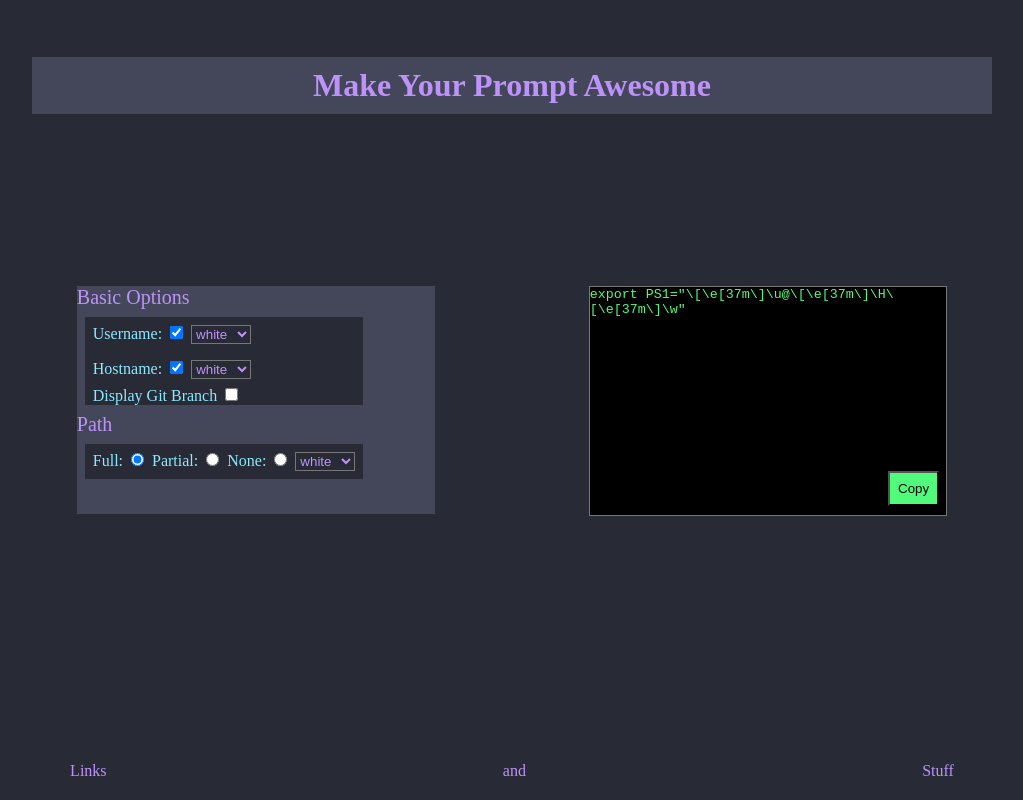
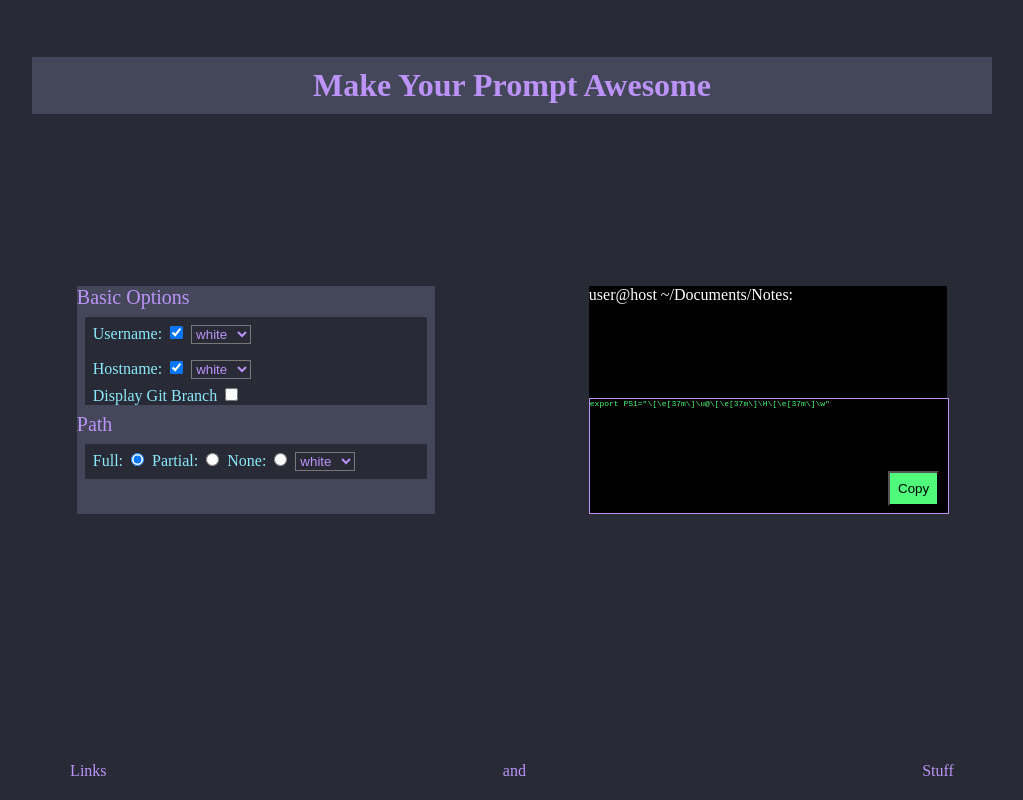
Before and after one commit to WJVincent/ps1-wizard, a React (Create React App) app: page / in a window 1280 px wide. Shown: the whole page, without its empty margins (128-1151 px from the left). Built offline with nearby package versions, Linux system fonts and the light colour scheme.

Commit message:
added prompt previewer

```diff
--- a/src/App.js
+++ b/src/App.js
@@ -1,4 +1,4 @@
-import { SectionsForm, PromptOutput } from "./components";
+import { SectionsForm, PromptOutput, PromptVisual } from "./components";
 import styles from "./App.module.css";
 
 const App = () => {
@@ -14,6 +14,7 @@ const App = () => {
         </div>
 
         <div className={styles.promptContainer}>
+          <PromptVisual />
           <PromptOutput />
         </div>
       </div>
--- a/src/App.module.css
+++ b/src/App.module.css
@@ -2,7 +2,7 @@
   height: 100vh;
   display: grid;
   grid-template-rows: 1fr 5fr 1fr;
-  background-color: 	#282a36;
+  background-color: #282a36;
 }
 
 .header {
@@ -26,19 +26,17 @@
 }
 
 .formContainer {
-  display: flex;
-  align-self: center;
-  justify-self: center;
   height: 50%;
   width: 70%;
+  margin: auto;
   background-color: #44475a;
   color: #8be9fd;
 }
 
 .promptContainer {
-  display: flex;
-  align-self: center;
-  justify-self: center;
+  margin: auto;
+  display: grid;
+  grid-template-rows: 1fr 1fr;
   height: 50%;
   width: 70%;
   background-color: #44475a;
--- a/src/components/PromptOutput/PromptOutput.module.css
+++ b/src/components/PromptOutput/PromptOutput.module.css
@@ -4,11 +4,14 @@
   background-color: black;
   color: #50fa7b;
   resize: none;
+  display: flex;
+  align-self: flex-end;
+  border: 1px solid #bd93f9;
+  font-size: 1vh;
 }
 
-.copyButton{
+.copyButton {
   background-color: #50fa7b;
-  /* align-self: flex-end; */
   position: absolute;
   right: 0;
   bottom: 0;
--- /dev/null
+++ b/src/components/PromptVisual/PromptVisual.css
@@ -0,0 +1,36 @@
+.prompt-visual-container {
+  background-color: black;
+  font-size: 2vh;
+}
+
+.color-white {
+  color: white;
+}
+
+.color-black {
+  color: black;
+}
+
+.color-blue {
+  color: blue;
+}
+
+.color-cyan {
+  color: cyan;
+}
+
+.color-green {
+  color: green;
+}
+
+.color-purple {
+  color: purple;
+}
+
+.color-red {
+  color: red;
+}
+
+.color-yellow {
+  color: yellow;
+}
--- /dev/null
+++ b/src/components/PromptVisual/PromptVisual.js
@@ -0,0 +1,125 @@
+import { usePrompt } from "../../context/promptContext";
+import { useEffect, useState } from "react";
+import "./PromptVisual.css";
+
+const PromptVisual = () => {
+  const {
+    colors,
+    user,
+    host,
+    path,
+    branch,
+    userColor,
+    hostColor,
+    pathColor,
+    branchColor,
+  } = usePrompt();
+
+  const [colorNames, setColorNames] = useState(null);
+  const [userPrompt, setUserPrompt] = useState(null);
+  const [hostPrompt, setHostPrompt] = useState(null);
+  const [pathPrompt, setPathPrompt] = useState(null);
+  const [branchPrompt, setBranchPrompt] = useState(null);
+
+  useEffect(() => {
+    if (!colorNames) {
+      setColorNames(Object.keys(colors));
+    }
+  }, [colors, colorNames]);
+
+  useEffect(() => {
+    if (colorNames) {
+      let userPromptInfo =
+        user === 1 ? (
+          <span
+            className={`color-${colorNames[colorNames.indexOf(userColor)]}`}
+          >
+            user
+          </span>
+        ) : (
+          ""
+        );
+
+      setUserPrompt(userPromptInfo);
+    }
+  }, [user, userColor, colorNames]);
+
+  useEffect(() => {
+    if (colorNames) {
+      let hostPromptInfo =
+        host === 1 ? (
+          <span
+            className={`color-${colorNames[colorNames.indexOf(hostColor)]}`}
+          >
+            host{" "}
+          </span>
+        ) : (
+          ""
+        );
+
+      setHostPrompt(hostPromptInfo);
+    }
+  }, [host, hostColor, colorNames]);
+
+  useEffect(() => {
+    if (colorNames) {
+      let pathPromptInfo =
+        path === "full" ? (
+          <span
+            className={`color-${colorNames[colorNames.indexOf(pathColor)]}`}
+          >
+            ~/Documents/Notes
+          </span>
+        ) : path === "partial" ? (
+          <span
+            className={`color-${colorNames[colorNames.indexOf(pathColor)]}`}
+          >
+            /Notes
+          </span>
+        ) : (
+          ""
+        );
+
+      setPathPrompt(pathPromptInfo);
+    }
+  }, [path, pathColor, colorNames]);
+
+  useEffect(() => {
+    if (colorNames) {
+      let branchPromptInfo =
+        branch === 1 ? (
+          <span
+            className={`color-${colorNames[colorNames.indexOf(branchColor)]}`}
+          >
+            {" "}(main)
+          </span>
+        ) : (
+          ""
+        );
+      setBranchPrompt(branchPromptInfo);
+    }
+  }, [branch, branchColor, colorNames]);
+
+  return (
+    <div className="prompt-visual-container">
+      {
+        <p>
+          {userPrompt}
+          {userPrompt && hostPrompt && (
+            <span
+              className={`color-${colorNames[colorNames.indexOf(userColor)]}`}
+            >
+              @
+            </span>
+          )}
+          {hostPrompt}
+          {pathPrompt}
+          {branchPrompt}
+          {<span className="color-white">: </span>}
+        </p>
+      }
+    </div>
+  );
+};
+
+export default PromptVisual;
--- /dev/null
+++ b/src/components/PromptVisual/index.js
@@ -0,0 +1,2 @@
+import PromptVisual from "./PromptVisual";
+export default PromptVisual;
--- a/src/components/index.js
+++ b/src/components/index.js
@@ -1,3 +1,4 @@
 import { SectionsForm } from "./OptionForms";
-import PromptOutput from './PromptOutput';
-export { SectionsForm, PromptOutput };
+import PromptOutput from "./PromptOutput";
+import PromptVisual from "./PromptVisual";
+export { SectionsForm, PromptOutput, PromptVisual };
```
